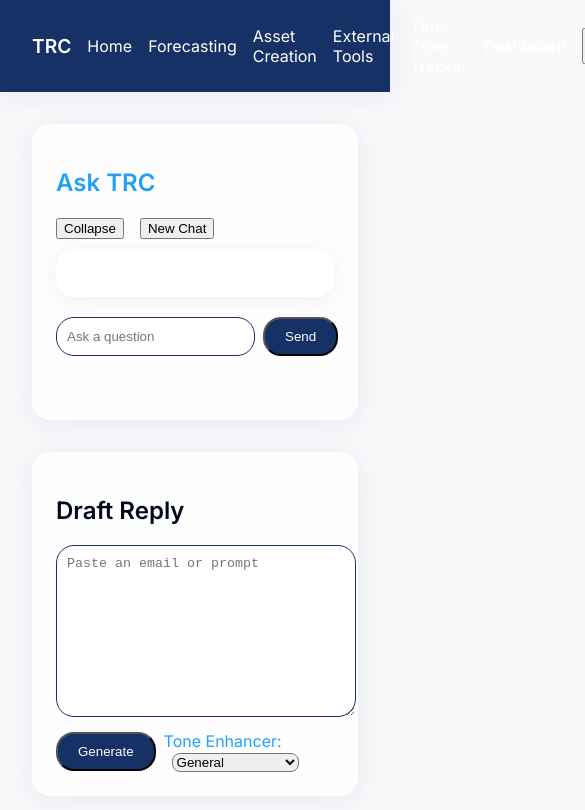
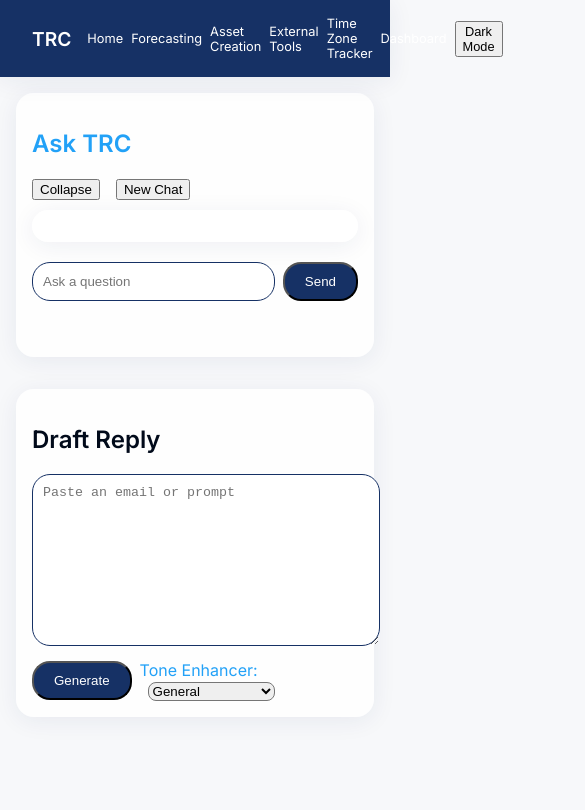
Before and after one commit to TomSumner28/merchant-data, a Next.js app: page / in a window 390 px wide. Shown: the top 810 px of the page, 585 px wide, since content can reach past the window. Built offline with nearby package versions, Linux system fonts and the light colour scheme.

Commit message:
Add sub-publisher reach chart and mobile tweaks

```diff
--- /dev/null
+++ b/pages/_document.js
@@ -0,0 +1,15 @@
+import { Html, Head, Main, NextScript } from 'next/document'
+
+export default function Document() {
+  return (
+    <Html>
+      <Head>
+        <meta name="viewport" content="width=device-width, initial-scale=1" />
+      </Head>
+      <body>
+        <Main />
+        <NextScript />
+      </body>
+    </Html>
+  )
+}
--- a/styles/globals.css
+++ b/styles/globals.css
@@ -169,3 +169,19 @@ body.dark-mode .multi-select-toggle::after {
   display: flex;
   align-items: center;
 }
+
+@media (max-width: 600px) {
+  .navbar a {
+    margin-right: 0.5rem;
+    font-size: 0.8rem;
+  }
+  .navbar button {
+    font-size: 0.8rem;
+  }
+  .content {
+    padding: 1rem;
+  }
+  .card {
+    padding: 1rem;
+  }
+}
```
Also changed, not shown: pages/dashboard.js (+23 -2 lines).
